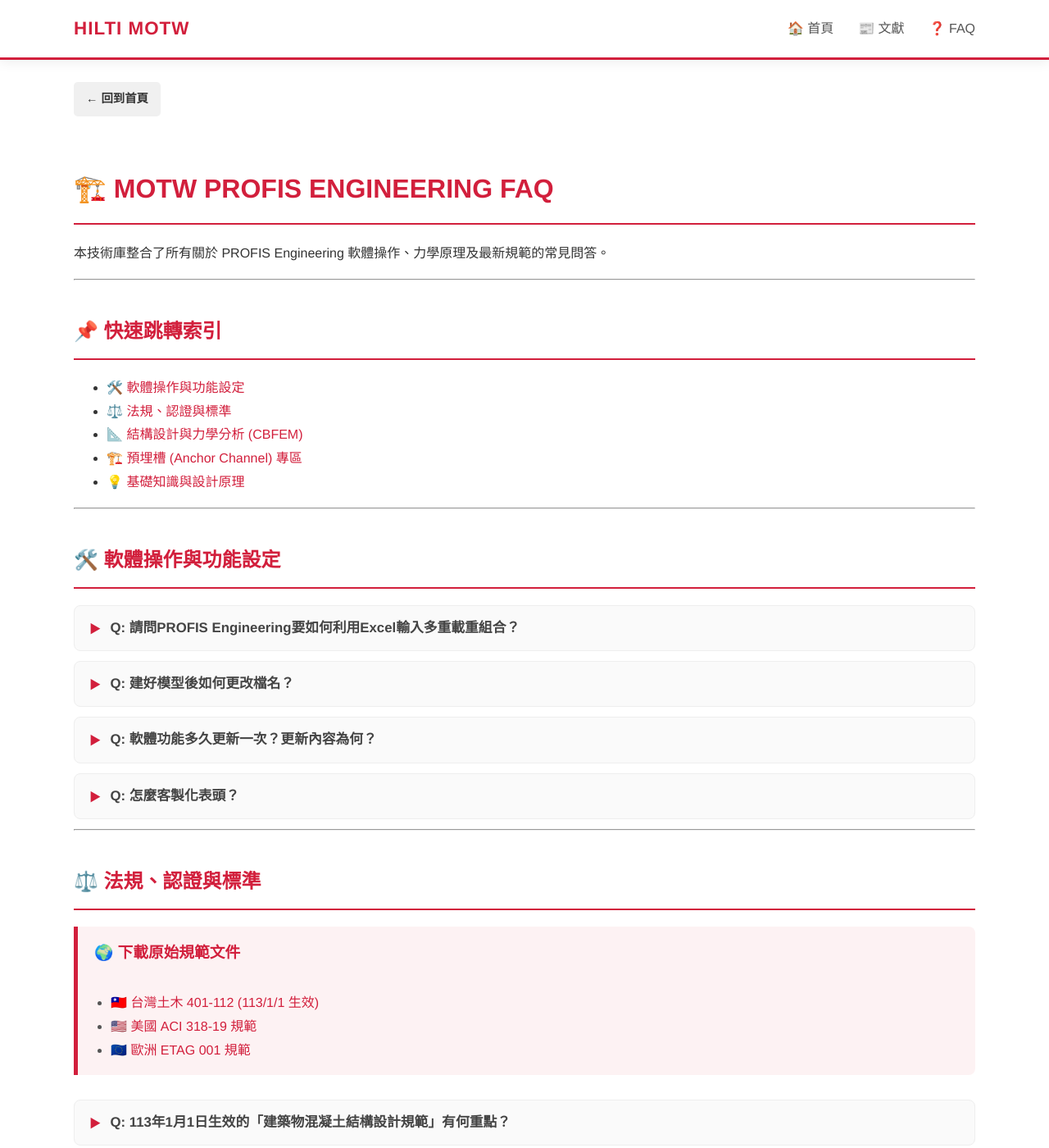
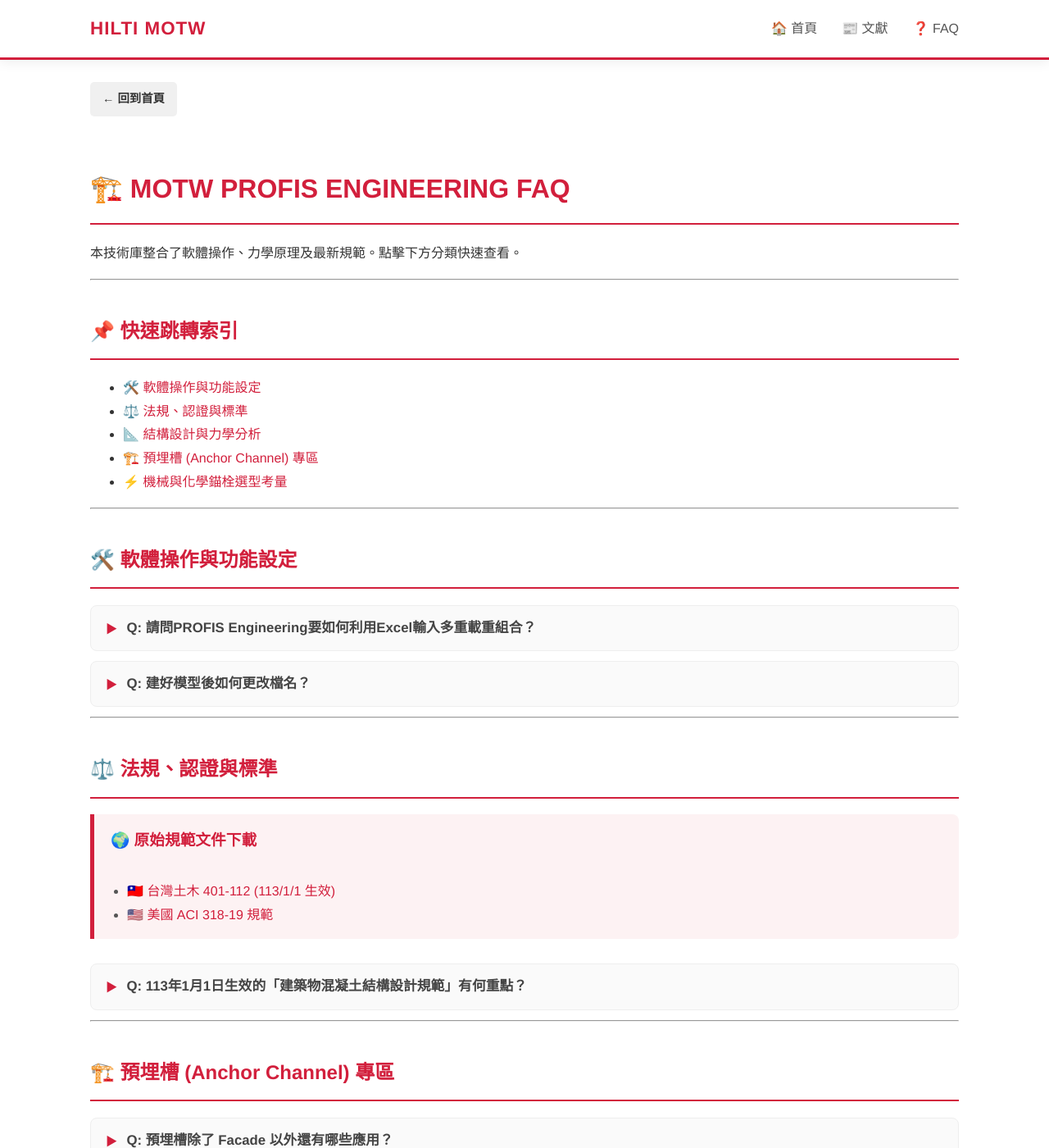
Before and after one commit to SSTTW/TWsoftware-FAQ, a Jekyll site: the page built from faq.md, in a window 1280 px wide and 1400 px high. Shown: the whole window at 82% size. Built offline with Jekyll 4.4.1, drawn with Linux system fonts in a browser that asks for light colours; some of the changed text lies outside the part shown.

Commit message:
Update faq.md

```diff
--- a/faq.md
+++ b/faq.md
@@ -7,173 +7,153 @@ title: MOTW PROFIS Engineering FAQ
 <meta name="viewport" content="width=device-width, initial-scale=1.0">
 
 <style>
-  body { color: #333; background-color: #ffffff; line-height: 1.8; font-family: "Helvetica Neue", Helvetica, Arial, "PingFang TC", "Microsoft JhengHei", sans-serif; }
+  /* 全域修正：防止內容溢出與跑版 */
+  * { box-sizing: border-box; }
+  body { color: #333; background-color: #ffffff; line-height: 1.8; font-family: "Helvetica Neue", Helvetica, Arial, "PingFang TC", "Microsoft JhengHei", sans-serif; overflow-x: hidden; }
+
   h1, h2, h3 { color: #D21F3C !important; border-bottom: 2px solid #D21F3C !important; padding-bottom: 12px !important; margin-top: 40px !important; font-weight: bold !important; }
+
+  /* 摺疊面板優化 */
   details { border: 1px solid #eee; border-radius: 8px; margin-bottom: 12px; padding: 12px 18px; background-color: #fafafa; transition: all 0.3s ease; }
   details:hover { border-color: #D21F3C; background-color: #ffffff; box-shadow: 0 4px 12px rgba(210, 31, 60, 0.08); }
   summary { font-size: 1.05em; font-weight: 600; color: #444; cursor: pointer; outline: none; list-style: none; display: flex; align-items: flex-start; }
   summary::before { content: "▶"; color: #D21F3C; font-size: 0.8em; margin-right: 12px; margin-top: 5px; transition: transform 0.2s ease; }
   details[open] summary::before { transform: rotate(90deg); }
   details[open] summary { border-bottom: 1px solid #eee; padding-bottom: 10px; margin-bottom: 10px; color: #D21F3C; }
-  .answer-content { padding: 10px 5px; color: #555; }
+
+  .answer-content { padding: 10px 5px; color: #555; word-wrap: break-word; }
+
+  /* 圖片響應式：確保手機版不超出螢幕 */
   img { border-radius: 6px; box-shadow: 0 2px 10px rgba(0,0,0,0.1); margin: 15px 0; max-width: 100%; height: auto; display: block; }
+
   a { color: #D21F3C; text-decoration: none; }
   a:hover { text-decoration: underline; }
+
+  /* 隱藏 Jekyll 預設頁尾 */
   .site-footer, footer { display: none !important; }
+
   .back-btn { display: inline-block; padding: 8px 15px; background: #f0f0f0; color: #333 !important; border-radius: 5px; font-weight: bold; margin-bottom: 20px; font-size: 0.9em; }
   .regulation-box { background: #fdf2f3; border-left: 5px solid #D21F3C; padding: 15px 20px; margin-bottom: 30px; border-radius: 0 8px 8px 0; }
+
+  /* 手機版微調 */
+  @media (max-width: 768px) {
+    body { padding: 10px; }
+    h1 { font-size: 1.6em; }
+    summary { font-size: 0.95em; }
+    .back-btn { width: 100%; text-align: center; }
+  }
 </style>
 
 <a href="./" class="back-btn">← 回到首頁</a>
 
 # 🏗️ MOTW PROFIS ENGINEERING FAQ
 
-本技術庫整合了所有關於 PROFIS Engineering 軟體操作、力學原理及最新規範的常見問答。
+本技術庫整合了軟體操作、力學原理及最新規範。點擊下方分類快速查看。
 
 ---
 
 ## 📌 快速跳轉索引
 * [🛠️ 軟體操作與功能設定](#軟體操作與功能設定)
 * [⚖️ 法規、認證與標準](#法規認證相關)
-* [📐 結構設計與力學分析 (CBFEM)](#結構設計與力學分析)
-* [🏗️ 預埋槽 (Anchor Channel) 專區](#預埋槽專區)
-* [💡 基礎知識與設計原理](#基礎知識與設計原理)
+* [📐 結構設計與力學分析](#結構設計與力學分析)
+* [🏗️ 預埋槽 (Anchor Channel) 專區](#預埋系統)
+* [⚡ 機械與化學錨栓選型考量](#機械化學比較)
 
 ---
 
+<div id="混凝土固定"></div>
 ## <a name="軟體操作與功能設定"></a> 🛠️ 軟體操作與功能設定
 
 <details>
 <summary>Q: 請問PROFIS Engineering要如何利用Excel輸入多重載重組合？</summary>
 <div class="answer-content">
-1. 先由結構軟體分析載重組合：<img src="./images/image%2011.png"><br>
-2. 利用「導入荷載」將外力貼上：<img src="./images/image%2012.png"> <img src="./images/image%2013.png"><br>
-3. 調整軸向（拉力為正，壓力為負）：<img src="./images/image%2014.png"><br>
-4. 點擊應用（一次最多 1000 種組合）：<img src="./images/image%2016.png">
+1. 先由結構軟體分析載重組合並複製。<br>
+2. 在 PE 中點選「導入荷載」並貼上：<br>
+![Excel 1](./images/image%2011.png)<br>
+3. 調整軸向與單位（拉力為正，壓力為負）：<br>
+![Excel 4](./images/image%2014.png)<br>
+4. 點擊應用（一次最多支援 1000 種組合）：<br>
+![Excel 6](./images/image%2016.png)
 </div>
 </details>
 
 <details>
 <summary>Q: 建好模型後如何更改檔名？</summary>
 <div class="answer-content">
-點選螢幕上方檔名旁邊的「設定圖示」進入編輯：<br><img src="./images/image%209.png">
-</div>
-</details>
-
-<details>
-<summary>Q: 軟體功能多久更新一次？更新內容為何？</summary>
-<div class="answer-content">
-SaaS軟體每三到四週維修Bug。只要政府調整法規（例如台灣 113 年新規範），軟體會即時更新對應功能。
-</div>
-</details>
-
-<details>
-<summary>Q: 怎麼客製化表頭？</summary>
-<div class="answer-content">
-右上角 My report templates，可自定義 Logo 與專案資訊：<br>
-<img src="./images/image%2020.png"> <img src="./images/image%2022.png">
+點選螢幕上方檔名旁邊的「設定圖示」即可重新編輯專案名稱：<br><img src="./images/image%209.png">
 </div>
 </details>
 
 ---
 
-## <a name="法規認證相關"></a> ⚖️ 法規、認證與標準
+<div id="法規認證相關"></div>
+## ⚖️ 法規、認證與標準
 
 <div class="regulation-box">
-  <h3 style="margin-top:0 !important; border:none !important; color:#D21F3C;">🌍 下載原始規範文件</h3>
+  <h3 style="margin-top:0 !important; border:none !important; color:#D21F3C;">🌍 原始規範文件下載</h3>
   <ul style="margin-bottom:0; color:#555; padding-left:20px;">
     <li><a href="./土木401%20112.pdf" target="_blank">🇹🇼 台灣土木 401-112 (113/1/1 生效)</a></li>
     <li><a href="./ACI318%2019.pdf" target="_blank">🇺🇸 美國 ACI 318-19 規範</a></li>
-    <li><a href="./ETAG-001-annex-c.pdf" target="_blank">🇪🇺 歐洲 ETAG 001 規範</a></li>
   </ul>
 </div>
 
 <details>
 <summary>Q: 113年1月1日生效的「建築物混凝土結構設計規範」有何重點？</summary>
 <div class="answer-content">
-新規範（土木401-112 第十七章）要求錨栓須符合<b>開裂混凝土</b>要求並能抵抗<b>地震載重</b>。對於消防灑水、重型懸吊等安全相關附掛物，明確要求須使用有認證之錨栓。
-</div>
-</details>
-
-<details>
-<summary>Q: 如何確認錨栓是否具有抗震能力？</summary>
-<div class="answer-content">
-查閱 ICC-ESR 或 EOTA 報告。具備抗震能力的產品會標示通過 ACI 355.2 或 EAD 330232 測試，並註明 C1 或 C2 等級。<br>
-<img src="./images/image%2033.png">
-</div>
-</details>
-
-<details>
-<summary>Q: 台灣沒有認證單位，那要如何參考認證？</summary>
-<div class="answer-content">
-台灣無認證單位。建議參考美國 <b>AC308 (ICC ESR)</b> 或歐洲 <b>ETAG (ETA)</b>。有認證的 Hilti 產品 100% 具有 ETA 認證。
+新規範要求錨栓須考慮<b>開裂混凝土</b>及<b>地震載重 (Seismic Design)</b>。對於安全相關之附掛物，明確要求必須使用具有認證（如 ICC-ESR 或 ETA）的錨栓產品。
 </div>
 </details>
 
 ---
 
-## <a name="結構設計與力學分析"></a> 📐 結構設計與力學分析
+<div id="預埋系統"></div>
+## 🏗️ 預埋槽 (Anchor Channel) 專區
 
 <details>
-<summary>Q: 為何材料強度達 2498kgf/cm2，但雲圖上出現超過此數值的點？</summary>
+<summary>Q: 預埋槽除了 Facade 以外還有哪些應用？</summary>
 <div class="answer-content">
-這是因為採用了<b>塑性設計</b>。應力達到最大值後會發生塑性應變。若超過部分不超過 5%，在規範下仍視為安全且不影響結構：<br>
-<img src="./images/image%2010.png">
-</div>
-</details>
-
-<details>
-<summary>Q: 混凝土是採用何種邊界條件模擬？彈簧如何定義？</summary>
-<div class="answer-content">
-CBFEM 將混凝土視為<b>受壓彈簧</b>，錨栓視為<b>受拉彈簧</b>。相關楊氏係數公式可參考報告書附件：<br>
-<img src="./images/image%2017.png"> <img src="./images/image%2019.png">
-</div>
-</details>
-
-<details>
-<summary>Q: 在單軸應力作用下，材料的縱向應變與橫向應變比值稱為什麼？</summary>
-<div class="answer-content">
-稱之為波松比 (Poisson's ratio)：<br>
-<img src="./images/image%2031.png">
+1. <b>電梯設備</b>：固定導軌與配重支架。<br>
+2. <b>機電 MEP</b>：風管、水管與重型電纜橋架。<br>
+3. <b>醫療設備</b>：手術室無影燈、設備滑軌固定。
 </div>
 </details>
 
 ---
 
-## <a name="預埋槽專區"></a> 🏗️ 預埋槽 (Anchor Channel) 專區
+<div id="機械化學比較"></div>
+<div id="基礎知識與設計原理"></div>
+## ⚡ 機械與化學錨栓：選型考量
 
-<details>
-<summary>Q: 預埋槽除了 Facade 以外還有哪些應用？</summary>
+<details open>
+<summary>Q: 機械錨栓 vs 化學錨栓的 Nb 值與設計原理差異？</summary>
 <div class="answer-content">
-1. <b>電梯設備</b>：導軌固定。<br>
-2. <b>管線安裝</b>：風管、水管、電纜橋架。<br>
-3. <b>設備固定</b>：機組、發電機架。
+在 PROFIS Engineering 設計中，選型的主要考量如下：
+<br><br>
+1. **破壞模式**：機械錨栓靠擴張應力擠壓孔壁；化學錨栓則靠藥劑與混凝土膠結。<br>
+2. **Nb 值 (混凝土錐狀破壞)**：現場測試時，通常化學錨栓的抗拔力上限受限於鋼材強度，而機械錨栓則較早發生混凝土破壞。<br>
+3. **地震區建議**：高地震區建議優先考慮具備 C2 認證的化學錨栓（如 HIT-RE 500 V3），其對於較寬的裂縫有更佳的位移耐受度。
+<br>
+![Nb 值參考](./images/image.png)
 </div>
 </details>
 
 <details>
-<summary>Q: 預埋槽完工後移動固定位置，會造成外力分布不均嗎？</summary>
+<summary>Q: 如何手動輸入 1.5d 以下的邊距係數？</summary>
 <div class="answer-content">
-正常施作下會完整咬合，不會有不均問題。PE 軟體會針對最嚴苛位置自動檢核。
+雖然 AISI S100 建議邊距不得小於 1.5d，但在 PE 軟體中，設計者可根據實際工程補強狀況，手動在參數欄位調整數值。若數值過低，軟體會顯示紅字警示，此時須檢核是否增加鋼板厚度或進行邊緣補強。
 </div>
 </details>
 
 ---
 
-## <a name="基礎知識與設計原理"></a> 💡 基礎知識與設計原理
+<div id="磚牆固定"></div>
+## 🧱 磚牆固定 (Masonry) 專區
+*(此區塊內容可根據未來需求補充，已預留錨點 ID)*
 
 <details>
-<summary>Q: 機械錨栓 vs 化學錨栓 Nb 值初步判斷？</summary>
+<summary>Q: 如何在 PE 中選擇磚牆基材？</summary>
 <div class="answer-content">
-兩者考量因素不同。現場測試拉拔時，通常在鋼材拔出破壞前就已發生混凝土錐狀破壞。詳細報告參考：<br>
-<img src="./images/image.png"> <img src="./images/image%201.png">
-</div>
-</details>
-
-<details>
-<summary>Q: 錨栓鋼板係數 1.5d 可以調整嗎？</summary>
-<div class="answer-content">
-根據 AISI S100，邊距不得小於 1.5d。若設計違反此條文軟體會顯示錯誤。但設計者可依工程判斷，手動輸入小於 1.50 的數值以降低對邊距的要求。
+在軟體首頁將「基材」切換為 Masonry 模式，即可針對空心磚、實心磚進行設計檢核。
 </div>
 </details>
 
@@ -182,6 +162,6 @@ CBFEM 將混凝土視為<b>受壓彈簧</b>，錨栓視為<b>受拉彈簧</b>。
 ## 🙋‍♂️ 找不到答案？
 [<img src="https://img.shields.io/badge/💬_點我提問-私密諮詢-red?style=for-the-badge&logo=googleforms">](https://forms.office.com/e/PngwicwAn8)
 
-<p align="center">
+<p align="center" style="margin-top: 50px; color: #888;">
   © 2026 Hilti Engineering Support Team | <b>MOTW 技術組</b> 維護
 </p>
```
